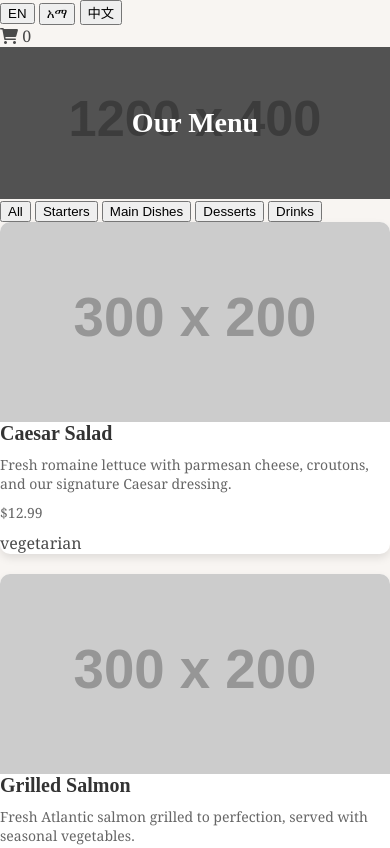
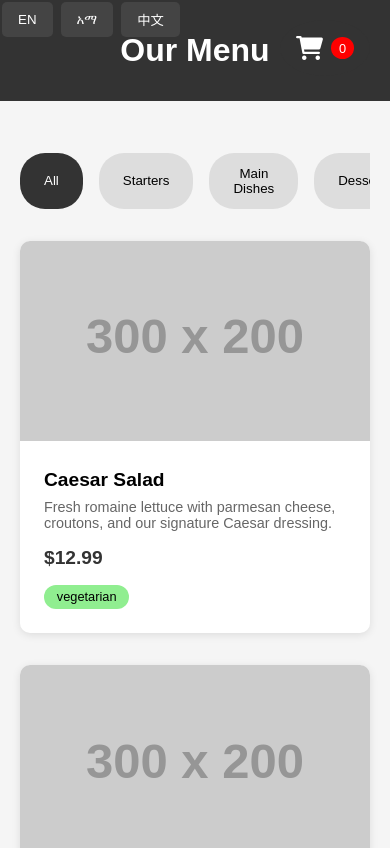
Before and after one commit to habtamu-tamere/qmenu, a plain HTML site: page index.html in a window 390 px wide. Shown: the top 848 px of the page. Drawn offline with Linux system fonts and the light colour scheme; placeholder pictures from the web are drawn by us.

Commit message:
Update styles.css

```diff
--- a/styles.css
+++ b/styles.css
@@ -1,222 +1,265 @@
-/* General Styles */
-body {
-    font-family: 'Georgia', serif;
+* {
     margin: 0;
     padding: 0;
-    background-color: #f8f5f2; /* Light beige background */
-    color: #4a4a4a; /* Dark gray text */
+    box-sizing: border-box;
+    font-family: 'Arial', sans-serif;
+}
+
+body {
+    background-color: #f5f5f5;
+}
+
+.container {
+    max-width: 1200px;
+    margin: 0 auto;
+    padding: 20px;
 }
 
 header {
-    background: linear-gradient(rgba(0, 0, 0, 0.6), rgba(0, 0, 0, 0.6)), url('https://via.placeholder.com/1200x400.png?text=Gourmet+Delights');
-    background-size: cover;
-    background-position: center;
-    color: #fff;
-    padding: 60px 20px;
     text-align: center;
+    padding: 2rem 0;
+    background-color: #333;
+    color: white;
 }
 
-header h1 {
-    font-size: 48px;
-    margin: 0;
-    font-family: 'Playfair Display', serif;
+footer {
+    text-align: center;
+    padding: 2rem 0;
+    background-color: #333;
+    color: white;
 }
 
-header p {
-    font-size: 20px;
-    margin: 10px 0 0;
-    font-style: italic;
+.categories {
+    display: flex;
+    gap: 1rem;
+    margin: 2rem 0;
+    overflow-x: auto;
 }
 
-main {
-    padding: 20px;
+.category-btn {
+    padding: 0.8rem 1.5rem;
+    border: none;
+    border-radius: 25px;
+    background-color: #ddd;
+    cursor: pointer;
+    transition: all 0.3s ease;
 }
 
-.menu-category {
-    margin-bottom: 40px;
+.category-btn.active {
+    background-color: #333;
+    color: white;
 }
 
-.menu-category h2 {
-    font-size: 32px;
-    color: #333;
-    border-bottom: 2px solid #e0a96d; /* Gold accent */
-    padding-bottom: 10px;
-    margin-bottom: 20px;
-    font-family: 'Playfair Display', serif;
+.menu-grid {
+    display: grid;
+    grid-template-columns: repeat(auto-fill, minmax(300px, 1fr));
+    gap: 2rem;
 }
 
 .menu-item {
-    display: flex;
-    background-color: #fff;
+    background-color: white;
     border-radius: 10px;
     overflow: hidden;
-    box-shadow: 0 4px 8px rgba(0, 0, 0, 0.1);
-    margin-bottom: 20px;
-    transition: transform 0.3s ease, box-shadow 0.3s ease;
+    box-shadow: 0 2px 8px rgba(0,0,0,0.1);
+    transition: transform 0.3s ease;
+    cursor: pointer;
 }
 
 .menu-item:hover {
     transform: translateY(-5px);
-    box-shadow: 0 8px 16px rgba(0, 0, 0, 0.2);
 }
 
-.menu-item img {
-    width: 150px;
-    height: 150px;
+.item-image {
+    width: 100%;
+    height: 200px;
     object-fit: cover;
 }
 
-.item-details {
-    padding: 20px;
-    flex: 1;
+.item-info {
+    padding: 1.5rem;
 }
 
-.menu-item h3 {
-    font-size: 24px;
-    margin: 0;
-    color: #333;
-    font-family: 'Playfair Display', serif;
+.item-title {
+    font-size: 1.2rem;
+    margin-bottom: 0.5rem;
 }
 
-.menu-item p {
-    font-size: 16px;
+.item-description {
     color: #666;
-    margin: 10px 0;
+    margin-bottom: 1rem;
+    font-size: 0.9rem;
 }
 
-.menu-item .price {
-    font-size: 20px;
+.item-price {
     font-weight: bold;
-    color: #e0a96d; /* Gold accent */
+    color: #333;
+    font-size: 1.2rem;
 }
 
-footer {
-    background-color: #333;
-    color: #fff;
-    text-align: center;
-    padding: 15px;
-    margin-top: 40px;
+.dietary-tags {
+    display: flex;
+    gap: 0.5rem;
+    margin-top: 1rem;
 }
 
-/* Responsive Design */
-@media (max-width: 768px) {
-    header h1 {
-        font-size: 36px;
+.tag {
+    padding: 0.3rem 0.8rem;
+    border-radius: 15px;
+    font-size: 0.8rem;
 }
 
-    header p {
-        font-size: 18px;
+.vegetarian {
+    background-color: #90EE90;
 }
 
-    .menu-item {
-        flex-direction: column;
+.gluten-free {
+    background-color: #FFD700;
 }
 
-    .menu-item img {
-        width: 100%;
-        height: 200px;
-    }
+.spicy {
+    background-color: #FF6347;
+    color: white;
 }
 
-@media (max-width: 480px) {
-    header h1 {
-        font-size: 28px;
+/* Modal Styles */
+.modal {
+    display: none;
+    position: fixed;
+    top: 0;
+    left: 0;
+    width: 100%;
+    height: 100%;
+    background-color: rgba(0,0,0,0.5);
+    z-index: 1000;
 }
 
-    header p {
-        font-size: 16px;
+.modal-content {
+    position: relative;
+    background-color: white;
+    max-width: 600px;
+    margin: 2rem auto;
+    padding: 2rem;
+    border-radius: 10px;
 }
 
-    .menu-category h2 {
-        font-size: 24px;
+.close-btn {
+    position: absolute;
+    top: 1rem;
+    right: 1rem;
+    font-size: 1.5rem;
+    cursor: pointer;
 }
 
-    .menu-item h3 {
-        font-size: 20px;
+/* Add these new styles */
+.cart-icon {
+    position: fixed;
+    top: 20px;
+    right: 20px;
+    font-size: 1.5rem;
+    cursor: pointer;
+    background-color: #333;
+    color: white;
+    padding: 1rem;
+    border-radius: 50%;
+    display: flex;
+    gap: 0.5rem;
+    align-items: center;
 }
 
-    .menu-item p {
-        font-size: 14px;
+.cart-count {
+    background-color: red;
+    padding: 0.2rem 0.5rem;
+    border-radius: 50%;
+    font-size: 0.8rem;
 }
 
-    .menu-item .price {
-        font-size: 18px;
-    }
+.cart-modal {
+    display: none;
+    position: fixed;
+    top: 0;
+    right: 0;
+    width: 350px;
+    height: 100%;
+    background-color: white;
+    box-shadow: -2px 0 8px rgba(0,0,0,0.1);
+    padding: 1rem;
+    overflow-y: auto;
 }
 
-
-
-
-
-
-
-
-
-
-
-
-        /* Hamburger Menu Styles */
-        .navbar {
+.cart-item {
     display: flex;
     justify-content: space-between;
     align-items: center;
-            background-color: #333;
-            padding: 10px 20px;
+    padding: 1rem 0;
+    border-bottom: 1px solid #ddd;
 }
 
-        .navbar h1 {
-            color: #fff;
-            margin: 0;
+.cart-item-info {
+    flex: 1;
+    margin-right: 1rem;
 }
 
-        .menu-icon {
-            display: none;
-            flex-direction: column;
+.cart-item-title {
+    font-weight: bold;
+}
+
+.cart-item-price {
+    color: #666;
+}
+
+.cart-item-quantity {
+    display: flex;
+    align-items: center;
+    gap: 0.5rem;
+}
+
+.quantity-btn {
+    padding: 0.2rem 0.5rem;
+    border: 1px solid #ddd;
     cursor: pointer;
 }
 
-        .menu-icon span {
-            height: 1px;
-            width: 20px;
-            background-color: #fff;
-            margin: 2px 0;
+.cart-total {
+    font-size: 1.2rem;
+    font-weight: bold;
+    margin: 1rem 0;
+    text-align: right;
 }
 
-        .nav-links {
-            display: flex;
-            list-style: none;
-            margin: 0;
-            padding: 0;
+.checkout-btn {
+    width: 100%;
+    padding: 1rem;
+    background-color: #333;
+    color: white;
+    border: none;
+    cursor: pointer;
 }
 
-        .nav-links li {
-            margin-left: 20px;
+/* Add language switcher styles */
+.language-switcher {
+    position: fixed;
+    top: 2px;
+    left: 2px;
+    display: flex;
+    gap: 0.5rem;
 }
 
-        .nav-links a {
-            color: #fff;
-            text-decoration: none;
-            font-size: 16px;
+.lang-btn {
+    padding: 0.5rem 1rem;
+    border: none;
+    border-radius: 5px;
+    background-color: #444;
+    color: white;
+    cursor: pointer;
+}
+
+.rtl {
+    direction: rtl;
+    font-family: 'Arial', sans-serif; /* Add appropriate Chinese/Amharic font */
 }
 
 @media (max-width: 768px) {
-            .menu-icon {
-                display: flex;
-            }
-
-            .nav-links {
-                display: none;
-                flex-direction: column;
-                width: 100%;
-                background-color: #333;
-            }
-
-            .nav-links.active {
-                display: flex;
-            }
-
-            .nav-links li {
-                margin: 10px 0;
-                text-align: center;
+    .menu-grid {
+        grid-template-columns: 1fr;
     }
 }
```
Lines whose indentation alone changed are shown as unchanged.
